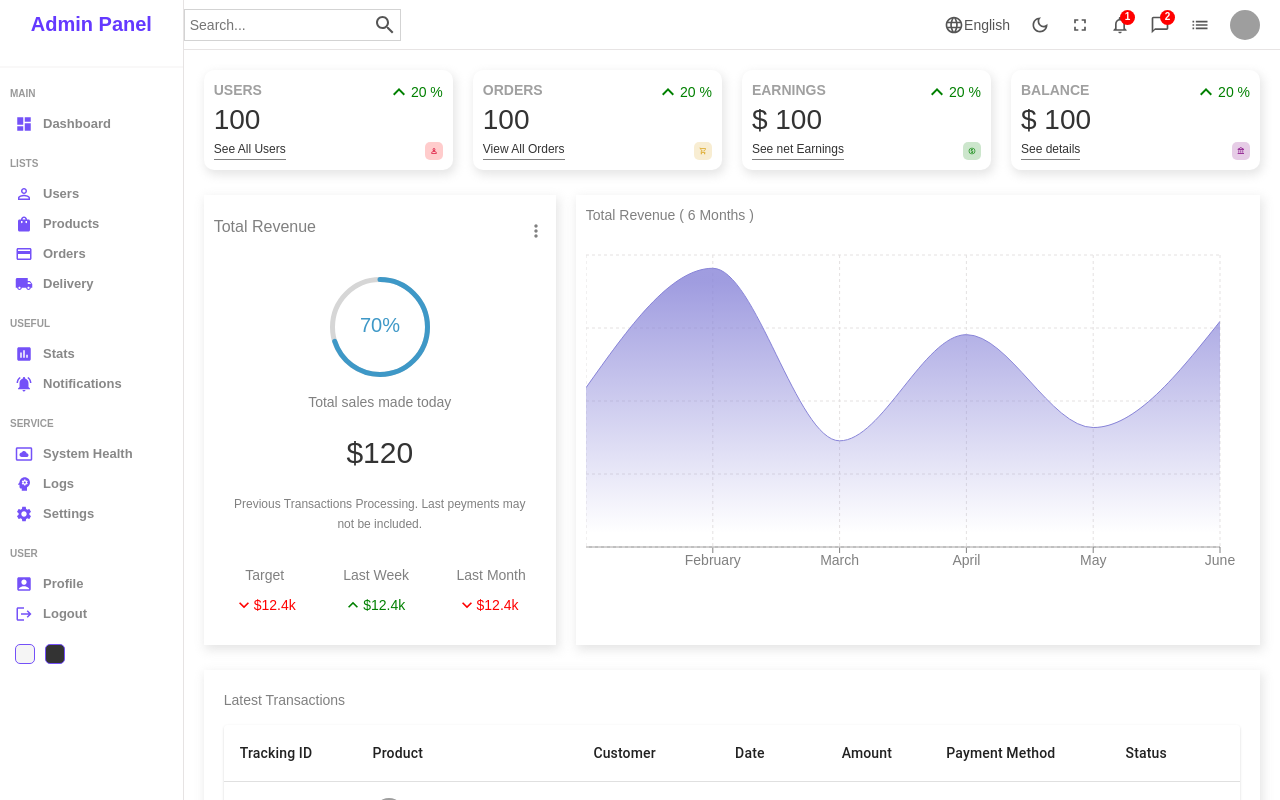
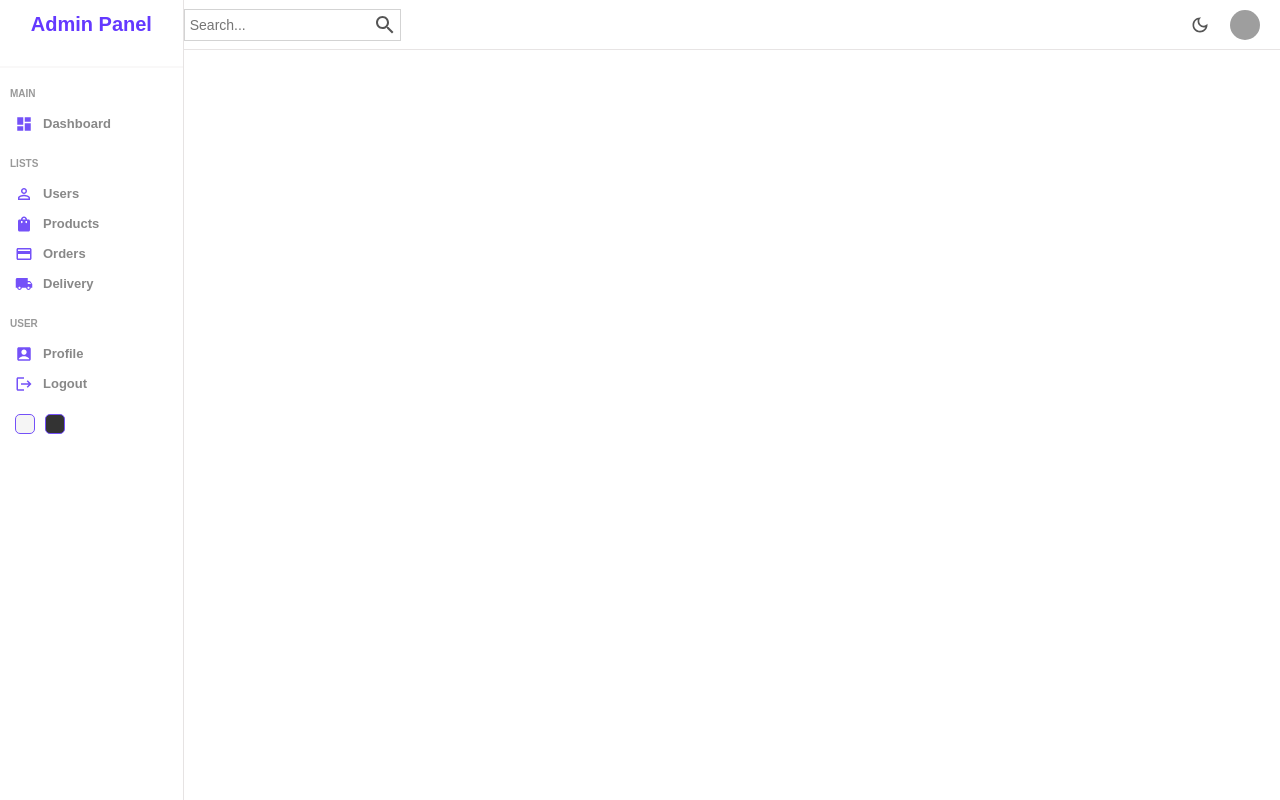
Before and after one commit to PICTWTL/pandas, a React (Create React App) app: page /admin in a window 1280 px wide. Shown: the top 800 px of the page. Built offline with nearby package versions, Linux system fonts and the light colour scheme; sample sign-in values are in the browser's storage; grey boxes are pictures that could not be loaded.

Commit message:
removed unnecessary components from admin

```diff
--- a/src/components/Navbar.js
+++ b/src/components/Navbar.js
@@ -21,28 +21,10 @@ const Navbar = () => {
         </div>
         <div className="items">
           <div className="item">
-            <LanguageOutlinedIcon className="icon" />
-            English
-          </div>
-          <div className="item">
             <DarkModeOutlinedIcon
               className="icon"
               onClick={() => dispatch({ type: "TOGGLE" })}
             />
-          </div>
-          <div className="item">
-            <FullscreenOutlinedIcon className="icon" />
-          </div>
-          <div className="item">
-            <NotificationsNoneOutlinedIcon className="icon" />
-            <div className="counter">1</div>
-          </div>
-          <div className="item">
-            <ChatBubbleOutlineOutlinedIcon className="icon" />
-            <div className="counter">2</div>
-          </div>
-          <div className="item">
-            <ListOutlinedIcon className="icon" />
           </div>
           <div className="item">
             <img
--- a/src/components/Sidebar.js
+++ b/src/components/Sidebar.js
@@ -1,5 +1,5 @@
 import React, { useContext } from "react";
-import { Link } from "react-router-dom";
+import { Link, useNavigate } from "react-router-dom";
 
 import "../styles/sidebar.scss";
 import { DarkModeContext } from "../context/darkModeContext";
@@ -8,17 +8,17 @@ import PersonOutlineOutlinedIcon from "@mui/icons-material/PersonOutlineOutlined
 import ShoppingBagIcon from "@mui/icons-material/ShoppingBag";
 import CreditCardOutlinedIcon from "@mui/icons-material/CreditCardOutlined";
 import LocalShippingIcon from "@mui/icons-material/LocalShipping";
-import AssessmentIcon from "@mui/icons-material/Assessment";
-import NotificationsActiveIcon from "@mui/icons-material/NotificationsActive";
-import SettingsSystemDaydreamIcon from "@mui/icons-material/SettingsSystemDaydream";
-import PsychologyIcon from "@mui/icons-material/Psychology";
-import SettingsIcon from "@mui/icons-material/Settings";
 import AccountBoxIcon from "@mui/icons-material/AccountBox";
 import LogoutIcon from "@mui/icons-material/Logout";
 
 const Sidebar = () => {
+  const navigate = useNavigate()
   const { dispatch } = useContext(DarkModeContext);
-
+  const handleLogout = ()=>{
+    console.log("handleLogout")
+    localStorage.removeItem('token');
+    navigate("/login")
+  }
   return (
     <div className="sidebar">
       <div className="top">
@@ -30,20 +30,20 @@ const Sidebar = () => {
       <div className="center">
         <ul>
           <p className="title">MAIN</p>
-          <Link to="/" style={{ textDecoration: "none" }}>
+          <Link to="/admin" style={{ textDecoration: "none" }}>
             <li>
               <DashboardIcon className="icon" />
               <span>Dashboard</span>
             </li>
           </Link>
           <p className="title">LISTS</p>
-          <Link to="/users" style={{ textDecoration: "none" }}>
+          <Link to="/" style={{ textDecoration: "none" }}>
             <li>
               <PersonOutlineOutlinedIcon className="icon" />
               <span>Users</span>
             </li>
           </Link>
-          <Link to="/products" style={{ textDecoration: "none" }}>
+          <Link to="/" style={{ textDecoration: "none" }}>
             <li>
               <ShoppingBagIcon className="icon" />
               <span>Products</span>
@@ -57,34 +57,13 @@ const Sidebar = () => {
             <LocalShippingIcon className="icon" />
             <span>Delivery</span>
           </li>
-          <p className="title">USEFUL</p>
-          <li>
-            <AssessmentIcon className="icon" />
-            <span>Stats</span>
-          </li>
-          <li>
-            <NotificationsActiveIcon className="icon" />
-            <span>Notifications</span>
-          </li>
-          <p className="title">SERVICE</p>
-          <li>
-            <SettingsSystemDaydreamIcon className="icon" />
-            <span>System Health</span>
-          </li>
-          <li>
-            <PsychologyIcon className="icon" />
-            <span>Logs</span>
-          </li>
-          <li>
-            <SettingsIcon className="icon" />
-            <span>Settings</span>
-          </li>
+
           <p className="title">USER</p>
           <li>
             <AccountBoxIcon className="icon" />
             <span>Profile</span>
           </li>
-          <li>
+          <li onClick={handleLogout}>
             <LogoutIcon className="icon" />
             <span>Logout</span>
           </li>
--- a/src/pages/Admin.js
+++ b/src/pages/Admin.js
@@ -23,7 +23,7 @@ const Admin = () => {
     else{
       navigate('/signup');
     }
-  }, []);
+  }, [Home]);
   return (
     <div className={darkMode ? "dark" : ""}>
       <Home></Home>
--- a/src/pages/Home.js
+++ b/src/pages/Home.js
@@ -15,20 +15,13 @@ const Home = () => {
       <Sidebar />
       <div className="homeContainer">
         <Navbar />
-        <div className="widgets">
+        {/* <div className="widgets">
           <Widget type="user" />
           <Widget type="order" />
           <Widget type="earning" />
           <Widget type="balance" />
-        </div>
-        <div className="charts">
-          <Featured />
-          <Chart title="Total Revenue ( 6 Months )" aspect={2 / 1} />
-        </div>
-        <div className="listContainer">
-          <div className="listTitle">Latest Transactions</div>
-          <Table />
-        </div>
+        </div> */}
+
       </div>
     </div>
   );
```
